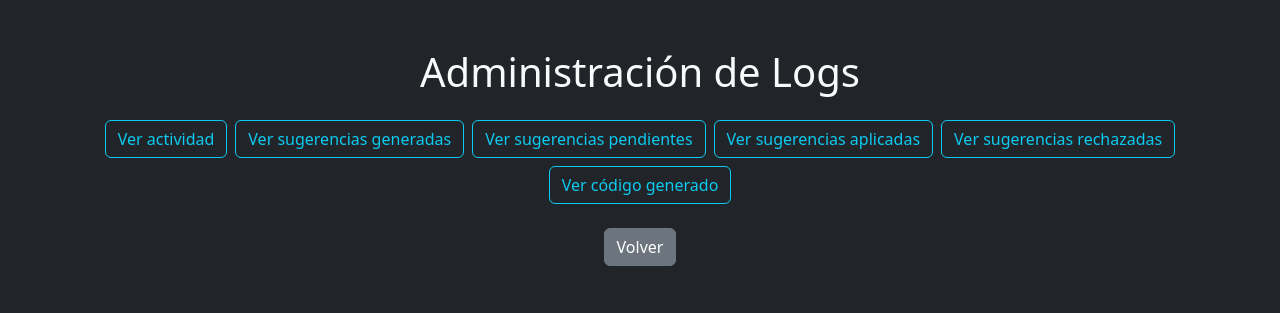
After one commit to medsysbot/grabadora-evolutiva, a FastAPI app: template templates/admin.html in a window 1280 px wide. The commit adds this page. Shown: the top 313 px of the page. Run offline with FastAPI, Linux system fonts and the light colour scheme; the template is opened without the code that fills it, so the values that code supplies are empty.

Commit message:
Add log administration features

```diff
--- a/main.py
+++ b/main.py
@@ -3,7 +3,7 @@
 # ╚════════════════════════════════════════════════════════════╝
 
 from fastapi import FastAPI, Request
-from fastapi.responses import HTMLResponse
+from fastapi.responses import HTMLResponse, PlainTextResponse, JSONResponse
 from fastapi.staticfiles import StaticFiles
 from fastapi.templating import Jinja2Templates
 import os
@@ -38,6 +38,20 @@ os.makedirs(CONTROL_DIR, exist_ok=True)
 # Archivos de registro
 LOG_FILE = os.path.join(LOG_DIR, "errores.log")
 ACTIVIDAD_LOG = os.path.join(LOG_DIR, "actividad.log")
+MEJORAS_LOG = os.path.join(LOG_DIR, "mejoras_sugeridas.log")
+PENDIENTES_JSON = os.path.join(LOG_DIR, "sugerencias_pendientes.json")
+APLICADAS_JSON = os.path.join(LOG_DIR, "sugerencias_aplicadas.json")
+RECHAZADAS_JSON = os.path.join(LOG_DIR, "sugerencias_rechazadas.json")
+CODIGO_JSON = os.path.join(LOG_DIR, "sugerencias_codigo.json")
+
+LOG_FILES = {
+    "actividad.log": ACTIVIDAD_LOG,
+    "mejoras_sugeridas.log": MEJORAS_LOG,
+    "sugerencias_pendientes.json": PENDIENTES_JSON,
+    "sugerencias_aplicadas.json": APLICADAS_JSON,
+    "sugerencias_rechazadas.json": RECHAZADAS_JSON,
+    "sugerencias_codigo.json": CODIGO_JSON,
+}
 
 # Archivos de control
 RUTAS_FILE = os.path.join(CONTROL_DIR, "rutas.txt")
@@ -72,8 +86,11 @@ def inicializar_archivos():
         BITACORA_FILE: (
             f"[{datetime.datetime.now().strftime('%Y-%m-%d %H:%M')}] Bitácora iniciada.\n"
         ),
-        os.path.join(LOG_DIR, "sugerencias_pendientes.json"): "[]",
-        os.path.join(LOG_DIR, "sugerencias_aplicadas.json"): "[]",
+        PENDIENTES_JSON: "[]",
+        APLICADAS_JSON: "[]",
+        RECHAZADAS_JSON: "[]",
+        CODIGO_JSON: "[]",
+        MEJORAS_LOG: "",
     }
 
     for ruta, contenido in archivos_iniciales.items():
@@ -81,9 +98,14 @@ def inicializar_archivos():
             with open(ruta, "w") as f:
                 f.write(contenido)
 
-    # Garantizar existencia del log de actividad
-    if not os.path.exists(ACTIVIDAD_LOG):
-        open(ACTIVIDAD_LOG, "a").close()
+    # Garantizar existencia de todos los archivos de logs
+    for ruta in LOG_FILES.values():
+        if not os.path.exists(ruta):
+            with open(ruta, "w") as f:
+                if ruta.endswith(".json"):
+                    f.write("[]")
+                else:
+                    f.write("")
 
 inicializar_archivos()
 
@@ -177,13 +199,47 @@ async def ver_historial(request: Request):
         "historial.html", {"request": request, "eventos": eventos}
     )
 
+
+@app.get("/admin", response_class=HTMLResponse)
+async def admin_logs(request: Request):
+    """Muestra la página de administración de logs."""
+    registrar_evento("Se accedió a administración de logs")
+    return templates.TemplateResponse("admin.html", {"request": request})
+
+
+@app.get("/ver_log")
+def ver_log(archivo: str):
+    """Devuelve el contenido de un archivo de log."""
+    nombre = os.path.basename(archivo)
+    if nombre not in LOG_FILES:
+        return PlainTextResponse("Archivo no permitido", status_code=400)
+    ruta = LOG_FILES[nombre]
+    if not os.path.exists(ruta):
+        with open(ruta, "w") as f:
+            if ruta.endswith(".json"):
+                f.write("[]")
+            else:
+                f.write("")
+    registrar_evento(f"Se consultó {nombre}")
+    if ruta.endswith(".json"):
+        with open(ruta) as f:
+            contenido = f.read().strip() or "[]"
+        try:
+            data = json.loads(contenido)
+        except json.JSONDecodeError:
+            data = []
+        return JSONResponse(data)
+    with open(ruta) as f:
+        texto = f.read()
+    return PlainTextResponse(texto)
+
 # ╔════════════════════════════════════════════════════════════╗
 # ║      RUTA: /consultar_mejora_manual (POST desde web)       ║
 # ╚════════════════════════════════════════════════════════════╝
 
 @app.post("/consultar_mejora_manual")
 async def consultar_mejora_manual():
-    log_path = "logs/actividad.log"
+    log_path = ACTIVIDAD_LOG
     if not os.path.exists(log_path):
         actividad = "No hay actividad registrada aún."
     else:
@@ -204,8 +260,7 @@ async def consultar_mejora_manual():
         ]
     ).choices[0].message.content.strip()
 
-    log_mejoras = "logs/mejoras_sugeridas.log"
-    with open(log_mejoras, "a") as f:
+    with open(MEJORAS_LOG, "a") as f:
         import time
         f.write(f"[{time.strftime('%Y-%m-%d %H:%M:%S')}] {respuesta}\n")
     guardar_pendiente(respuesta)
@@ -215,7 +270,7 @@ async def consultar_mejora_manual():
 @app.get("/sugerencias_pendientes")
 def sugerencias_pendientes():
     import json, os
-    archivo = "logs/sugerencias_pendientes.json"
+    archivo = PENDIENTES_JSON
     if not os.path.exists(archivo):
         return []
     with open(archivo) as f:
@@ -230,9 +285,9 @@ async def aplicar_sugerencia(request: Request):
     data = await request.json()
     sugerencia_id = data.get("id")
 
-    pendientes_file = "logs/sugerencias_pendientes.json"
-    aplicadas_file = "logs/sugerencias_aplicadas.json"
-    codigo_file = "logs/sugerencias_codigo.json"
+    pendientes_file = PENDIENTES_JSON
+    aplicadas_file = APLICADAS_JSON
+    codigo_file = CODIGO_JSON
 
     with open(pendientes_file) as f:
         pendientes = json.load(f)
@@ -257,7 +312,7 @@ async def aplicar_sugerencia(request: Request):
     with open(aplicadas_file, "w") as f:
         json.dump(aplicadas, f, indent=2)
 
-    with open("logs/actividad.log", "a") as f:
+    with open(ACTIVIDAD_LOG, "a") as f:
         f.write(
             f"[{time.strftime('%Y-%m-%d %H:%M:%S')}] Se aplicó sugerencia de IA: {sugerencia['texto']}\n"
         )
@@ -283,17 +338,32 @@ async def aplicar_sugerencia(request: Request):
 
 @app.post("/descartar_sugerencia")
 async def descartar_sugerencia(request: Request):
-    import json, os
+    import json, os, time
     data = await request.json()
     sugerencia_id = data.get("id")
-    pendientes_file = "logs/sugerencias_pendientes.json"
+    pendientes_file = PENDIENTES_JSON
+    rechazadas_file = RECHAZADAS_JSON
 
     with open(pendientes_file) as f:
         pendientes = json.load(f)
+    sugerencia = next((s for s in pendientes if s["id"] == sugerencia_id), None)
     pendientes = [s for s in pendientes if s["id"] != sugerencia_id]
     with open(pendientes_file, "w") as f:
         json.dump(pendientes, f, indent=2)
-    with open("logs/actividad.log", "a") as f:
-        import time
-        f.write(f"[{time.strftime('%Y-%m-%d %H:%M:%S')}] Se descartó sugerencia de IA: {sugerencia_id}\n")
+
+    if sugerencia:
+        sugerencia["estado"] = "rechazada"
+        if os.path.exists(rechazadas_file):
+            with open(rechazadas_file) as f:
+                rechazadas = json.load(f)
+        else:
+            rechazadas = []
+        rechazadas.append(sugerencia)
+        with open(rechazadas_file, "w") as f:
+            json.dump(rechazadas, f, indent=2)
+
+    with open(ACTIVIDAD_LOG, "a") as f:
+        f.write(
+            f"[{time.strftime('%Y-%m-%d %H:%M:%S')}] Se descartó sugerencia de IA: {sugerencia_id}\n"
+        )
     return {"status": "ok"}
--- a/static/script.js
+++ b/static/script.js
@@ -141,3 +141,38 @@ function descartarSugerencia(id) {
     body: JSON.stringify({id})
   }).then(() => cargarSugerencias());
 }
+
+function verLog(nombre) {
+  fetch(`/ver_log?archivo=${encodeURIComponent(nombre)}`)
+    .then(res => {
+      if (nombre.endsWith('.json')) {
+        return res.json();
+      }
+      return res.text();
+    })
+    .then(data => {
+      const cont = document.getElementById('resultado-log');
+      if (!cont) return;
+      if (Array.isArray(data)) {
+        if (data.length === 0) {
+          cont.innerHTML = '<p class="text-center">Lista vacía.</p>';
+          return;
+        }
+        let html = '<ul class="list-group">';
+        data.forEach(item => {
+          if (typeof item === 'object') {
+            const fecha = item.fecha ? item.fecha + ' - ' : '';
+            const estado = item.estado ? ' [' + item.estado + ']' : '';
+            const texto = item.texto || JSON.stringify(item);
+            html += `<li class="list-group-item bg-dark text-light">${fecha}${texto}${estado}</li>`;
+          } else {
+            html += `<li class="list-group-item bg-dark text-light">${item}</li>`;
+          }
+        });
+        html += '</ul>';
+        cont.innerHTML = html;
+      } else {
+        cont.innerHTML = `<pre class="bg-dark text-info p-2">${data}</pre>`;
+      }
+    });
+}
--- /dev/null
+++ b/templates/admin.html
@@ -0,0 +1,27 @@
+<!DOCTYPE html>
+<html lang="es">
+<head>
+  <meta charset="UTF-8">
+  <meta name="viewport" content="width=device-width, initial-scale=1">
+  <title>Administración de Logs</title>
+  <link href="https://cdn.jsdelivr.net/npm/bootstrap@5.3.0/dist/css/bootstrap.min.css" rel="stylesheet">
+</head>
+<body class="bg-dark text-light">
+  <div class="container py-5">
+    <h1 class="text-center mb-4">Administración de Logs</h1>
+    <div class="d-flex flex-wrap gap-2 justify-content-center mb-3">
+      <button class="btn btn-outline-info" onclick="verLog('actividad.log')">Ver actividad</button>
+      <button class="btn btn-outline-info" onclick="verLog('mejoras_sugeridas.log')">Ver sugerencias generadas</button>
+      <button class="btn btn-outline-info" onclick="verLog('sugerencias_pendientes.json')">Ver sugerencias pendientes</button>
+      <button class="btn btn-outline-info" onclick="verLog('sugerencias_aplicadas.json')">Ver sugerencias aplicadas</button>
+      <button class="btn btn-outline-info" onclick="verLog('sugerencias_rechazadas.json')">Ver sugerencias rechazadas</button>
+      <button class="btn btn-outline-info" onclick="verLog('sugerencias_codigo.json')">Ver código generado</button>
+    </div>
+    <div id="resultado-log" class="mb-4"></div>
+    <div class="text-center">
+      <a href="/" class="btn btn-secondary">Volver</a>
+    </div>
+  </div>
+  <script src="/static/script.js"></script>
+</body>
+</html>
--- a/templates/index.html
+++ b/templates/index.html
@@ -22,6 +22,7 @@
         <button class="btn btn-outline-light" onclick="reparar()">Reparar</button>
         <button class="btn btn-primary" onclick="consultaManualMejora()">Consultar mejora a IA</button>
         <a href="/historial" class="btn btn-outline-light">Ver historial</a>
+        <a href="/admin" class="btn btn-outline-light">Administrar logs</a>
       </div>
       <div id="respuesta-mejora" class="mt-3 text-info"></div>
       <button onclick="cargarSugerencias()" class="btn btn-info mb-3">Ver sugerencias de IA</button>
```
Also changed, not shown: tests/test_ver_log.py (added, +27 -0 lines), README.md, 1 other file.
